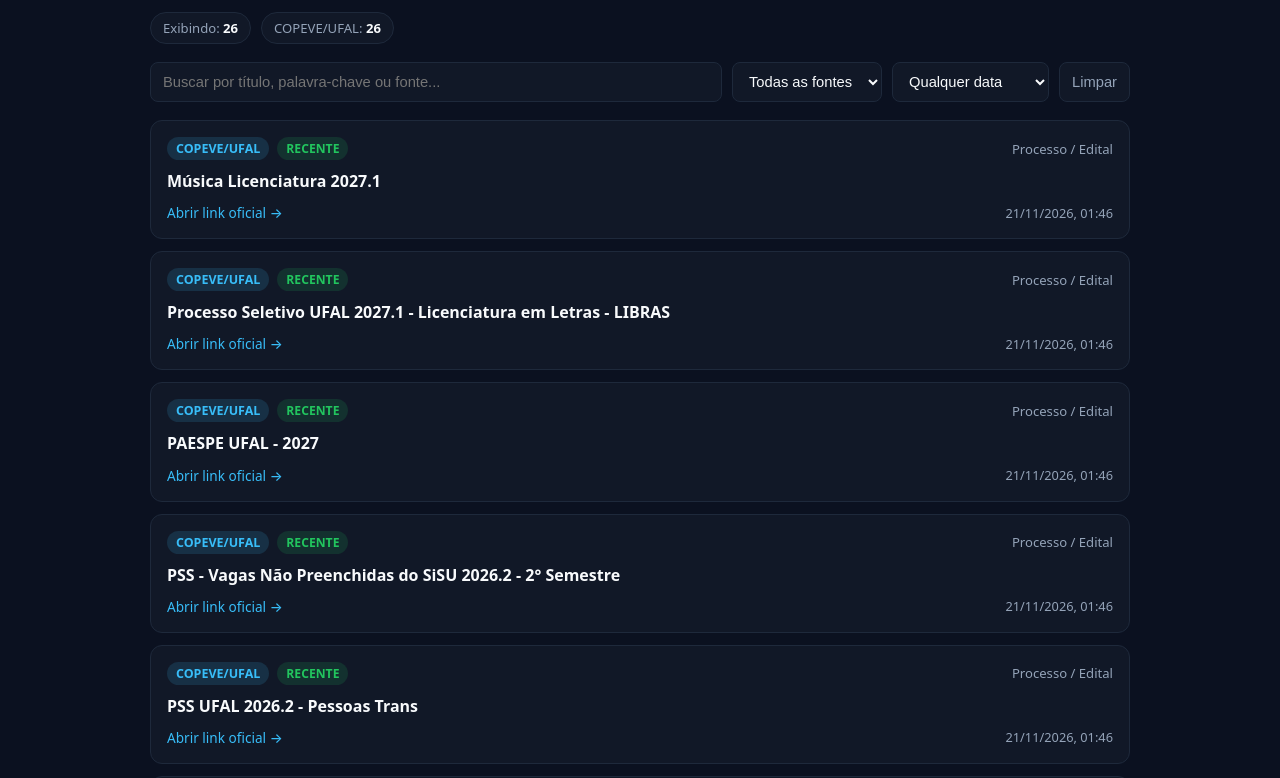
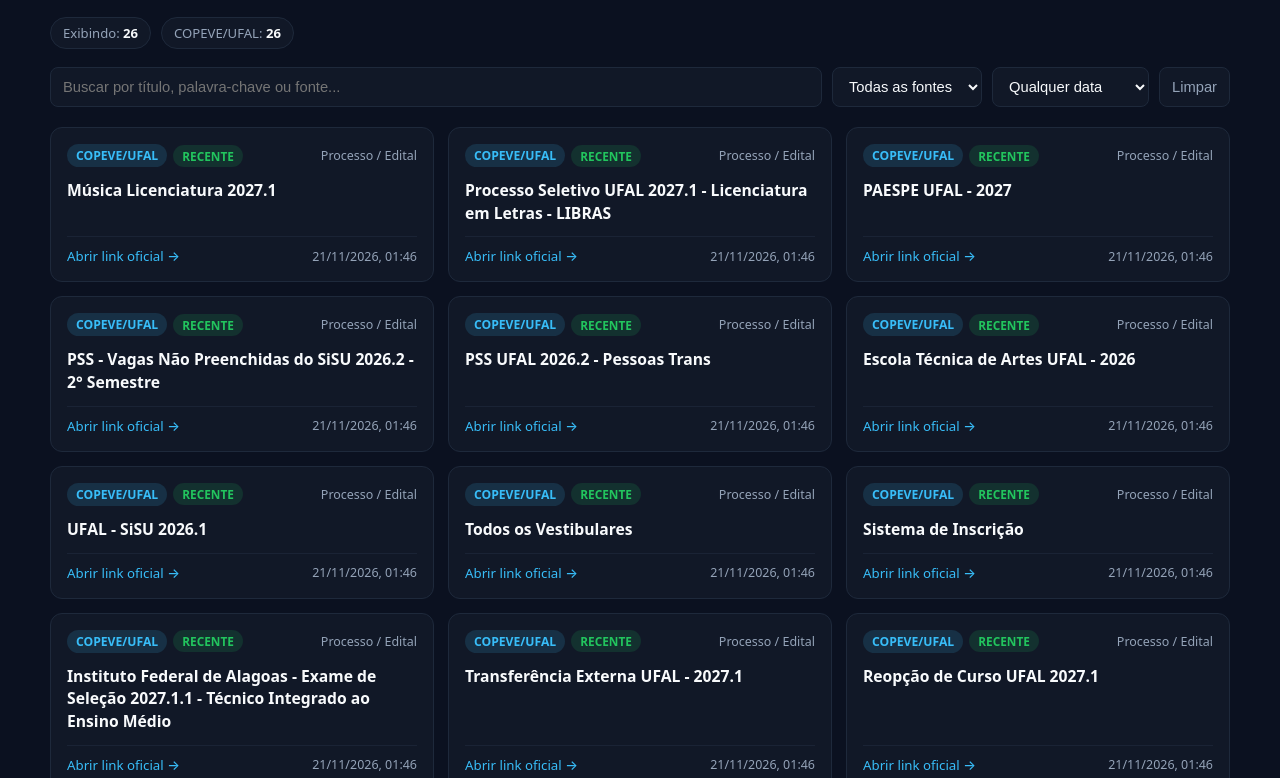
Before and after one commit to Xoper1/monitor-vagas, a plain HTML site: page docs/index.html in a window 1280 px wide. Shown: the part 93-871 px from the top of the page. Drawn offline with Linux system fonts and the light colour scheme.

Commit message:
Update styles in index.html for improved layout

```diff
--- a/docs/index.html
+++ b/docs/index.html
@@ -25,11 +25,11 @@
       font-family: system-ui, -apple-system, BlinkMacSystemFont, "Segoe UI", sans-serif;
       background: var(--bg);
       color: var(--text);
-      padding: 24px 16px 48px;
+      padding: 28px 18px 56px;
     }
 
     .container {
-      max-width: 980px;
+      max-width: 1180px;
       margin: 0 auto;
     }
 
@@ -39,7 +39,7 @@
 
     h1 {
       margin: 0 0 6px;
-      font-size: 1.65rem;
+      font-size: 1.7rem;
       letter-spacing: -0.02em;
     }
 
@@ -72,7 +72,7 @@
       display: flex;
       gap: 10px;
       flex-wrap: wrap;
-      margin-bottom: 18px;
+      margin-bottom: 20px;
     }
 
     input, select, button {
@@ -86,7 +86,7 @@
 
     input {
       flex: 1;
-      min-width: 220px;
+      min-width: 240px;
     }
 
     input:focus, select:focus {
@@ -106,7 +106,9 @@
 
     .grid {
       display: grid;
-      gap: 12px;
+      grid-template-columns: repeat(auto-fill, minmax(310px, 1fr));
+      gap: 14px;
+      align-items: stretch;
     }
 
     .card {
@@ -116,26 +118,27 @@
       padding: 16px;
       display: flex;
       flex-direction: column;
-      gap: 10px;
-      transition: border-color 0.15s ease, background 0.15s ease;
+      gap: 12px;
+      transition: border-color 0.15s ease, background 0.15s ease, transform 0.15s ease;
     }
 
     .card:hover {
       border-color: #334155;
       background: var(--card-hover);
+      transform: translateY(-2px);
     }
 
     .top {
       display: flex;
       justify-content: space-between;
       align-items: center;
-      gap: 10px;
+      gap: 8px;
       flex-wrap: wrap;
     }
 
     .tags {
       display: flex;
-      gap: 8px;
+      gap: 6px;
       align-items: center;
       flex-wrap: wrap;
     }
@@ -145,7 +148,7 @@
       color: var(--accent);
       padding: 3px 9px;
       border-radius: 999px;
-      font-size: 0.78rem;
+      font-size: 0.76rem;
       font-weight: 600;
     }
 
@@ -154,28 +157,31 @@
       color: var(--new-badge);
       padding: 3px 9px;
       border-radius: 999px;
-      font-size: 0.76rem;
+      font-size: 0.74rem;
       font-weight: 700;
     }
 
     .categoria {
       color: var(--muted);
-      font-size: 0.82rem;
+      font-size: 0.78rem;
     }
 
     .titulo {
       font-weight: 600;
-      font-size: 1rem;
+      font-size: 0.98rem;
       line-height: 1.45;
+      color: var(--text);
     }
 
     .bottom {
+      margin-top: auto;
+      padding-top: 10px;
+      border-top: 1px solid rgba(30, 41, 59, 0.7);
       display: flex;
       justify-content: space-between;
       align-items: center;
-      gap: 12px;
-      flex-wrap: wrap;
-      font-size: 0.85rem;
+      gap: 10px;
+      font-size: 0.83rem;
     }
 
     a {
@@ -190,7 +196,7 @@
 
     .data {
       color: var(--muted);
-      font-size: 0.8rem;
+      font-size: 0.78rem;
     }
   </style>
 </head>
```
